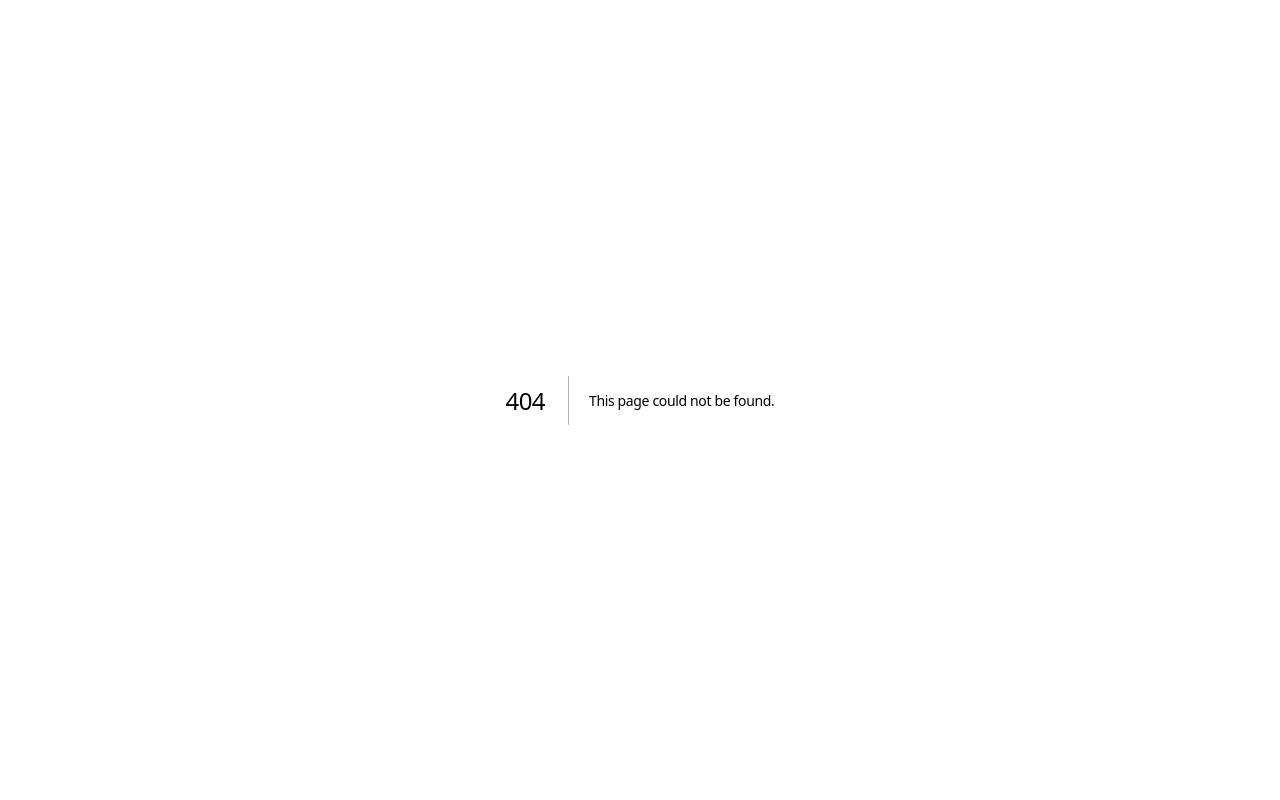
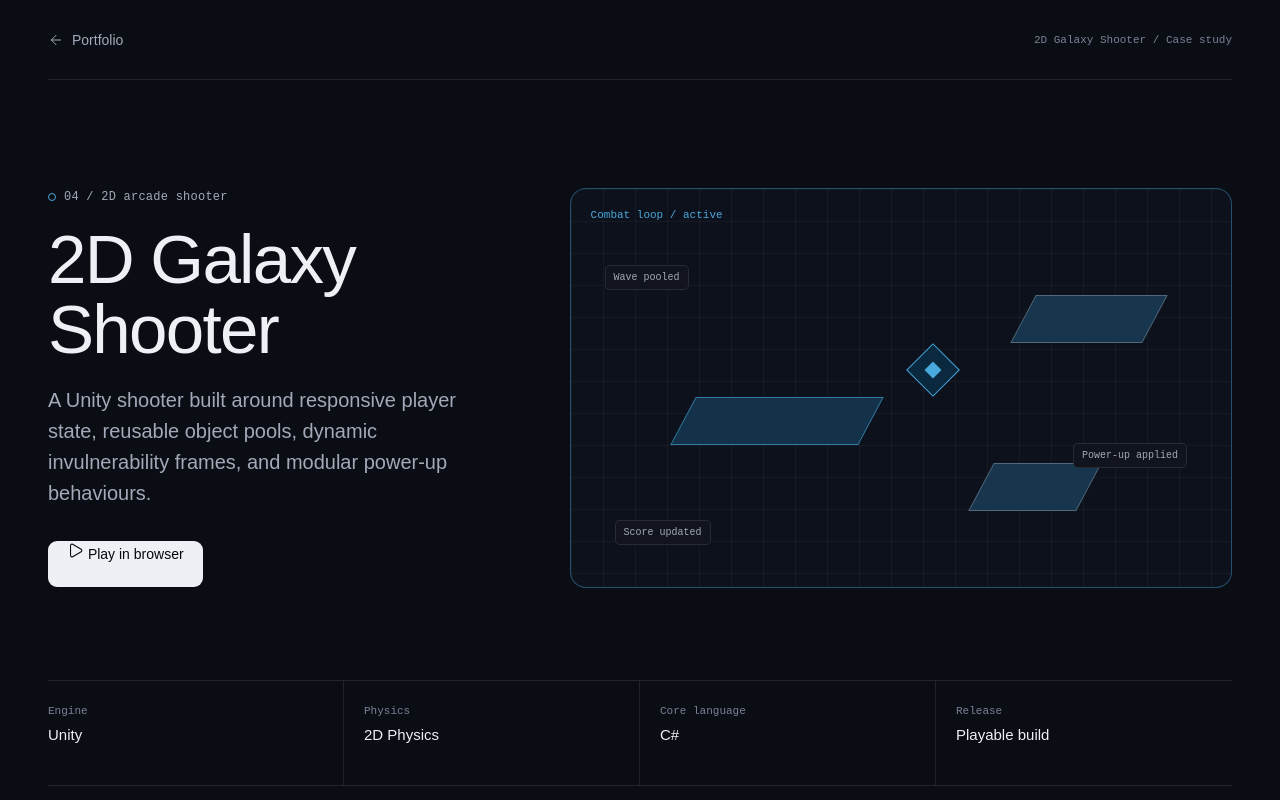
Before and after one commit to GitRohanM/rohan-manav-portfolio, a Next.js app: page /projects/2d-galaxy-shooter in a window 1280 px wide. Before the commit this address had no page. Shown: the top 800 px of the page. Built offline with nearby package versions, Linux system fonts and the light colour scheme.

Commit message:
feat: add remaining project case studies

```diff
--- a/app/page.tsx
+++ b/app/page.tsx
@@ -22,6 +22,7 @@ const links = {
 
 const projects = [
   {
+    slug: "rocket-glide",
     title: "Rocket Glide",
     type: "3D physics flight game",
     stack: "Unity 6 / C# / URP",
@@ -37,6 +38,7 @@ const projects = [
     accent: "cobalt",
   },
   {
+    slug: "royal-rush",
     title: "Royal Rush",
     type: "3D endless runner",
     stack: "Unity / C# / WebGL",
@@ -52,6 +54,7 @@ const projects = [
     accent: "ember",
   },
   {
+    slug: "2d-galaxy-shooter",
     title: "2D Galaxy Shooter",
     type: "2D arcade shooter",
     stack: "Unity / C# / 2D Physics",
@@ -190,6 +193,7 @@ export default function Home() {
                   {project.details.map((detail) => <li key={detail}>{detail}</li>)}
                 </ul>
                 <div className="text-links">
+                  <Link href={`/projects/${project.slug}`}>Read case study <ArrowUpRight aria-hidden="true" /></Link>
                   {project.github && <ExternalLink href={project.github}>GitHub</ExternalLink>}
                   <ExternalLink href={project.play}>Play build</ExternalLink>
                 </div>
--- /dev/null
+++ b/app/projects/[slug]/page.tsx
@@ -0,0 +1,145 @@
+import Link from "next/link";
+import { notFound } from "next/navigation";
+import { ArrowLeft, ArrowUpRight, Box, Gauge, Gamepad2, Layers3, Play, Wrench } from "lucide-react";
+
+const projects = {
+  "rocket-glide": {
+    index: "02",
+    title: "Rocket Glide",
+    label: "3D physics flight game",
+    summary: "A Unity 6 precision flight game built around physics-based rocket control, dynamic obstacles, landing checks, and a structured mission loop.",
+    visualLabel: "Flight loop / active",
+    stages: ["Input sampled", "Thrust resolved", "Landing verified"],
+    facts: [["Engine", "Unity 6"], ["Render pipeline", "URP"], ["Core language", "C#"], ["Release", "Windows + WebGL"]],
+    intent: "Precision flight needs clear control and clear outcomes",
+    paragraphs: [
+      "Rocket Glide is built around a physics-based rocket controller where timing, obstacle response, and landing verification define the run.",
+      "Its surrounding systems support repeatable missions: modular timing, dynamic S/A/B/C rank scoring, persistent high scores, and a custom pause state machine.",
+    ],
+    notes: [
+      [Gamepad2, "Physics flight", "Rocket controls, dynamic obstacles, and landing verification form the core 3D flight loop."],
+      [Layers3, "Modular architecture", "Mission timing, rank scoring, and high-score data are organized as modular C# systems."],
+      [Gauge, "Performance and UI", "A zero-allocation HUD timer and custom pause state machine keep interface work responsive."],
+      [Box, "Release target", "The project is published for Windows and WebGL, with draw-call batching and low GC overhead supporting stable 60 FPS."],
+    ],
+    delivery: [["Playable release", "A browser build and Windows release accompany the source repository"], ["Scoring feedback", "Dynamic S/A/B/C rankings communicate how each mission was completed"]],
+    github: "https://github.com/GitRohanM/Rocket-Boost",
+    play: "https://inboxrohanm.itch.io/rocket-glide",
+  },
+  "royal-rush": {
+    index: "03",
+    title: "Royal Rush",
+    label: "3D endless runner",
+    summary: "A Unity endless runner built around lane-based obstacle generation, continuous track recycling, and readable feedback as speed increases.",
+    visualLabel: "Run loop / active",
+    stages: ["Lane selected", "Obstacle spawned", "Pace adjusted"],
+    facts: [["Engine", "Unity"], ["Input", "New Input System"], ["Camera", "Cinemachine"], ["Release", "WebGL"]],
+    intent: "A fast run still needs a readable rhythm",
+    paragraphs: [
+      "Royal Rush focuses on how an endless runner stays legible over time: obstacles are generated in lanes, track sections are continuously recycled, and difficulty adjusts as the run progresses.",
+      "Player control and collision handling use the New Input System and Rigidbody physics, while camera shake and particles are used as specific feedback for speed and impact.",
+    ],
+    notes: [
+      [Layers3, "Procedural gameplay", "Dynamic lane-based obstacle generation and continuous track recycling extend the run without repeating a fixed course."],
+      [Gamepad2, "Controls and physics", "Player controls and collisions are built with the New Input System and Rigidbody physics."],
+      [Gauge, "Adaptive difficulty", "Run difficulty scales with pace so the challenge changes alongside player speed."],
+      [Wrench, "Game feel", "Cinemachine camera shake and speed-up particles reinforce momentum at the moments players need feedback."],
+    ],
+    delivery: [["Playable release", "A WebGL build is available alongside the source repository"], ["Run feedback", "Camera and particle feedback are tied to movement and speed rather than decorative motion"]],
+    github: "https://github.com/GitRohanM/Royal-Rush",
+    play: "https://inboxrohanm.itch.io/royal-rush",
+  },
+  "2d-galaxy-shooter": {
+    index: "04",
+    title: "2D Galaxy Shooter",
+    label: "2D arcade shooter",
+    summary: "A Unity shooter built around responsive player state, reusable object pools, dynamic invulnerability frames, and modular power-up behaviours.",
+    visualLabel: "Combat loop / active",
+    stages: ["Wave pooled", "Power-up applied", "Score updated"],
+    facts: [["Engine", "Unity"], ["Physics", "2D Physics"], ["Core language", "C#"], ["Release", "Playable build"]],
+    intent: "Arcade responsiveness comes from systems that reset cleanly",
+    paragraphs: [
+      "2D Galaxy Shooter explores a compact arcade loop where player response, enemy waves, and power-up feedback all need to remain clear under pressure.",
+      "The build uses an event-driven lives and score manager, reusable object pools for projectiles and enemies, and modular power-up behaviours for shield, triple-shot, and speed boost states.",
+    ],
+    notes: [
+      [Gamepad2, "Player system", "Responsive 2D controls are paired with an event-driven lives and score manager and dynamic invulnerability frames."],
+      [Box, "Object pooling", "Projectile and enemy-wave pools reduce runtime GC allocation and memory spikes."],
+      [Layers3, "Power-up behaviour", "Shield, triple-shot, and speed boost features are modular behaviours instead of one-off rules."],
+      [Wrench, "Layered feedback", "Audio and visual feedback support each power-up so state changes are easier to read in play."],
+    ],
+    delivery: [["Playable release", "A browser-accessible build is available through itch.io"], ["Runtime focus", "Reusable pools support projectile and enemy waves during active play"]],
+    play: "https://inboxrohanm.itch.io/2d-galaxy-shooter",
+  },
+} as const;
+
+type ProjectSlug = keyof typeof projects;
+
+export function generateStaticParams() {
+  return Object.keys(projects).map((slug) => ({ slug }));
+}
+
+export const dynamicParams = false;
+
+export default async function ProjectCaseStudy({ params }: { params: Promise<{ slug: string }> }) {
+  const { slug } = await params;
+  if (!(slug in projects)) notFound();
+  const project = projects[slug as ProjectSlug];
+
+  return (
+    <main className="case-study">
+      <header className="case-header page-width">
+        <Link href="/" className="back-link"><ArrowLeft aria-hidden="true" /> Portfolio</Link>
+        <span>{project.title} / Case study</span>
+      </header>
+      <section className="case-hero page-width">
+        <div className="case-hero-copy">
+          <p className="eyebrow"><span /> {project.index} / {project.label}</p>
+          <h1>{project.title}</h1>
+          <p>{project.summary}</p>
+          <div className="hero-actions">
+            <a className="button button-primary" href={project.play} target="_blank" rel="noreferrer"><Play aria-hidden="true" /> Play in browser</a>
+            {"github" in project && <a className="button button-secondary" href={project.github} target="_blank" rel="noreferrer">View source <ArrowUpRight aria-hidden="true" /></a>}
+          </div>
+        </div>
+        <div className="case-blueprint" aria-label={`${project.title} system diagram`}>
+          <div className="blueprint-label">{project.visualLabel}</div>
+          <div className="blueprint-platform platform-one" />
+          <div className="blueprint-platform platform-two" />
+          <div className="blueprint-platform platform-three" />
+          <div className="blueprint-character"><span /></div>
+          <span className="blueprint-caption caption-one">{project.stages[0]}</span>
+          <span className="blueprint-caption caption-two">{project.stages[1]}</span>
+          <span className="blueprint-caption caption-three">{project.stages[2]}</span>
+        </div>
+      </section>
+      <section className="case-facts page-width">
+        {project.facts.map(([label, value]) => <div key={label}><span>{label}</span><strong>{value}</strong></div>)}
+      </section>
+      <section className="case-section page-width">
+        <div className="case-section-heading"><p className="eyebrow"><span /> Build intent</p><h2>{project.intent}</h2></div>
+        <div className="case-body-copy">{project.paragraphs.map((paragraph) => <p key={paragraph}>{paragraph}</p>)}</div>
+      </section>
+      <section className="case-systems">
+        <div className="page-width">
+          <div className="case-section-heading"><p className="eyebrow"><span /> System notes</p><h2>Systems behind the run</h2></div>
+          <div className="system-notes">
+            {project.notes.map(([Icon, title, copy], index) => <article key={title}><Icon aria-hidden="true" /><span>0{index + 1}</span><h3>{title}</h3><p>{copy}</p></article>)}
+          </div>
+        </div>
+      </section>
+      <section className="case-section page-width delivery-section">
+        <div className="case-section-heading"><p className="eyebrow"><span /> Delivery</p><h2>Built to be played, then inspected</h2></div>
+        <div className="delivery-list">{project.delivery.map(([label, copy], index) => <div key={label}>{index === 0 ? <Play aria-hidden="true" /> : <Box aria-hidden="true" />}<span>{label}</span><p>{copy}</p></div>)}</div>
+      </section>
+      <section className="case-cta page-width">
+        <p className="eyebrow"><span /> Explore {project.title}</p><h2>See the systems in motion</h2>
+        <div className="hero-actions">
+          <a className="button button-primary" href={project.play} target="_blank" rel="noreferrer"><Play aria-hidden="true" /> Play {project.title}</a>
+          {"github" in project && <a className="button button-secondary" href={project.github} target="_blank" rel="noreferrer">GitHub <ArrowUpRight aria-hidden="true" /></a>}
+        </div>
+      </section>
+      <footer className="page-width site-footer"><span>Rohan Manav / Unity game developer</span><Link href="/">Back to portfolio <ArrowUpRight aria-hidden="true" /></Link></footer>
+    </main>
+  );
+}
```
